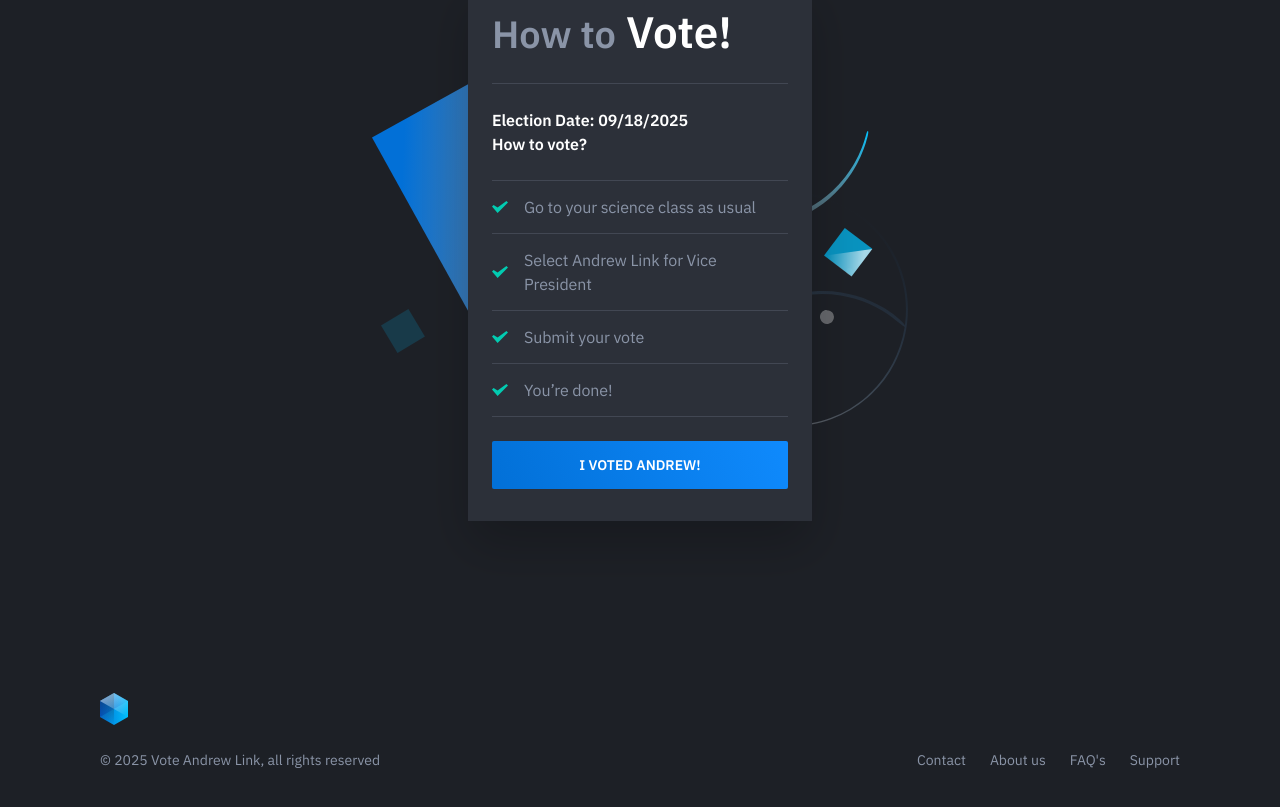
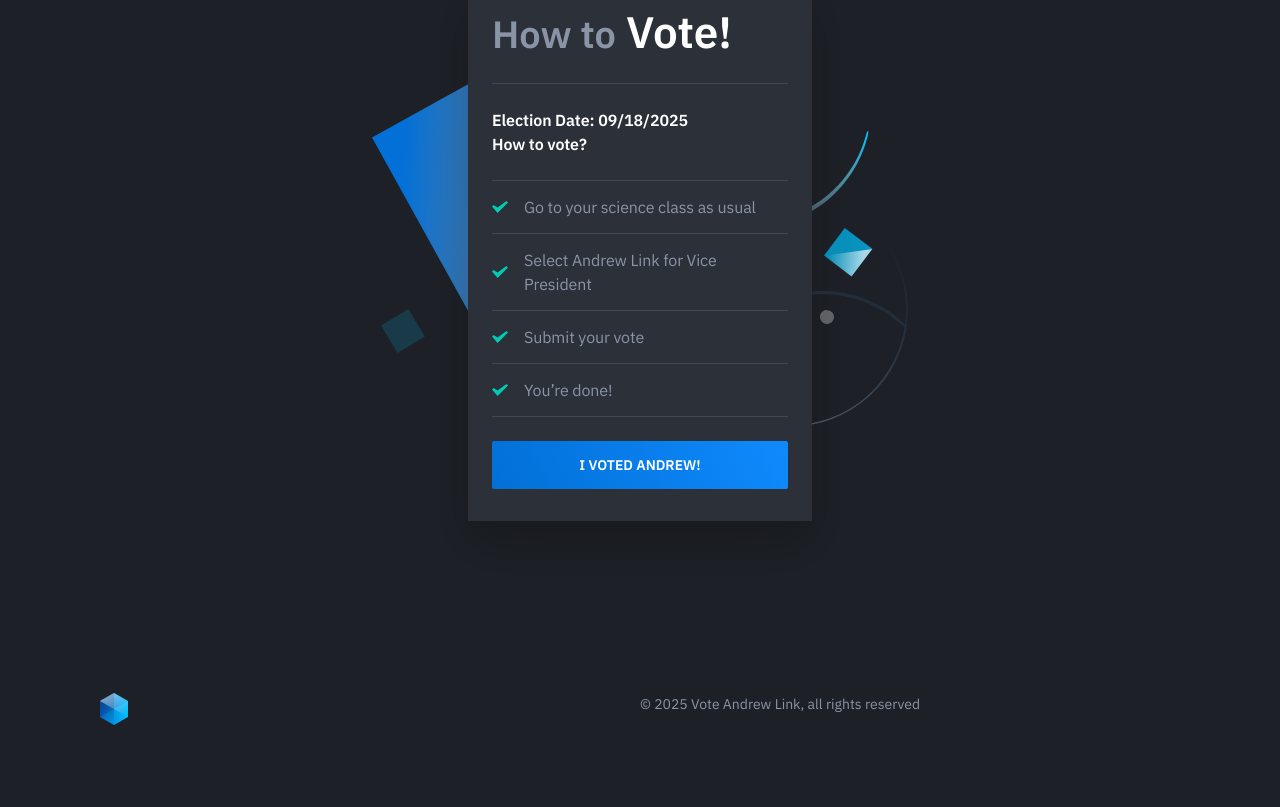
Before and after one commit to Drewcicle26/vote, a plain HTML site: page index.html in a window 1280 px wide. Shown: the part 1641-2448 px from the top of the page. Drawn offline with nearby package versions, Linux system fonts and the light colour scheme.

Commit message:
Footer Contents Removed

```diff
--- a/index.html
+++ b/index.html
@@ -175,17 +175,6 @@
                             <img class="header-logo-image" src="dist/images/logo.svg" alt="Logo">
                         </a>
                     </div>
-                    <ul class="footer-links list-reset">
-                        <li><a href="#">Contact</a></li>
-                        <li><a href="#">About us</a></li>
-                        <li><a href="#">FAQ's</a></li>
-                        <li><a href="#">Support</a></li>
-                    </ul>
-                    <ul class="footer-social-links list-reset">
-                        <li><a href="#"><span class="screen-reader-text">Facebook</span></a></li>
-                        <li><a href="#"><span class="screen-reader-text">Twitter</span></a></li>
-                        <li><a href="#"><span class="screen-reader-text">Google</span></a></li>
-                    </ul>
                     <div class="footer-copyright">&copy; 2025 Vote Andrew Link, all rights reserved</div>
                 </div>
             </div>
```
